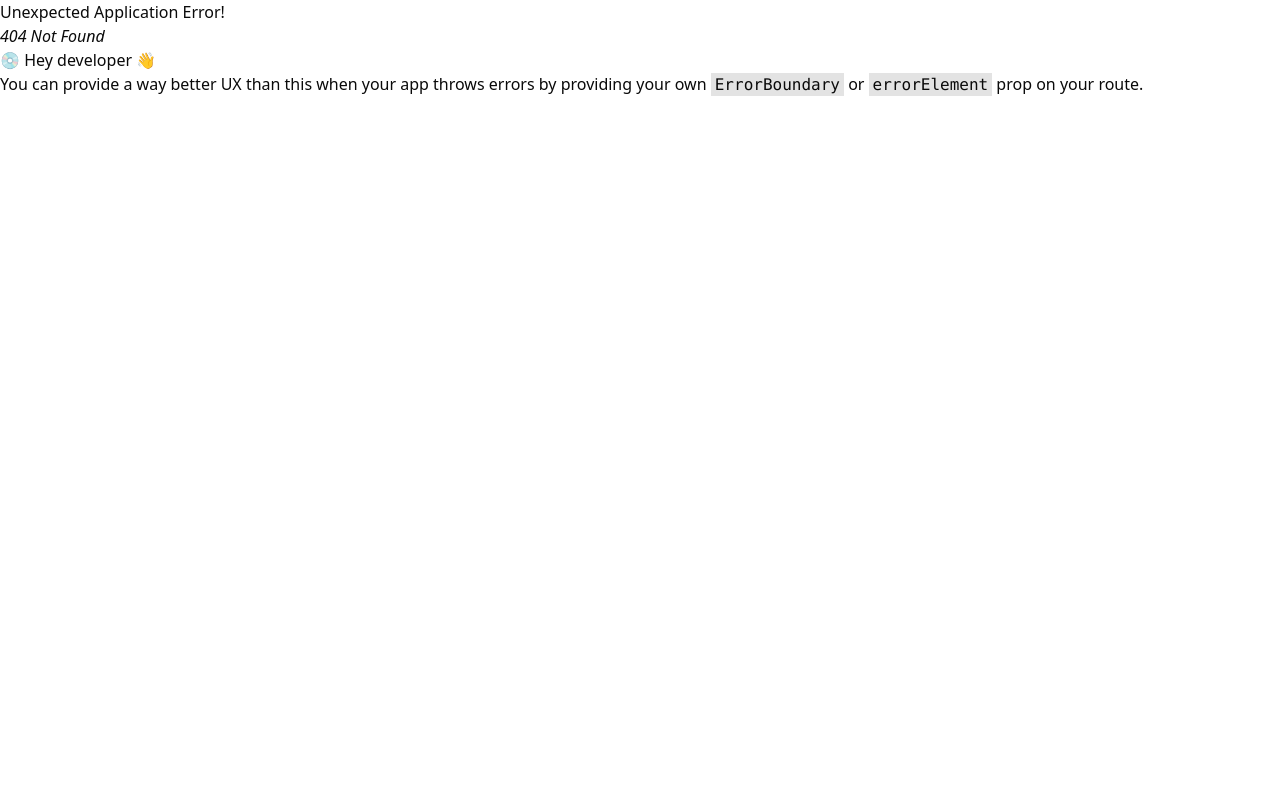
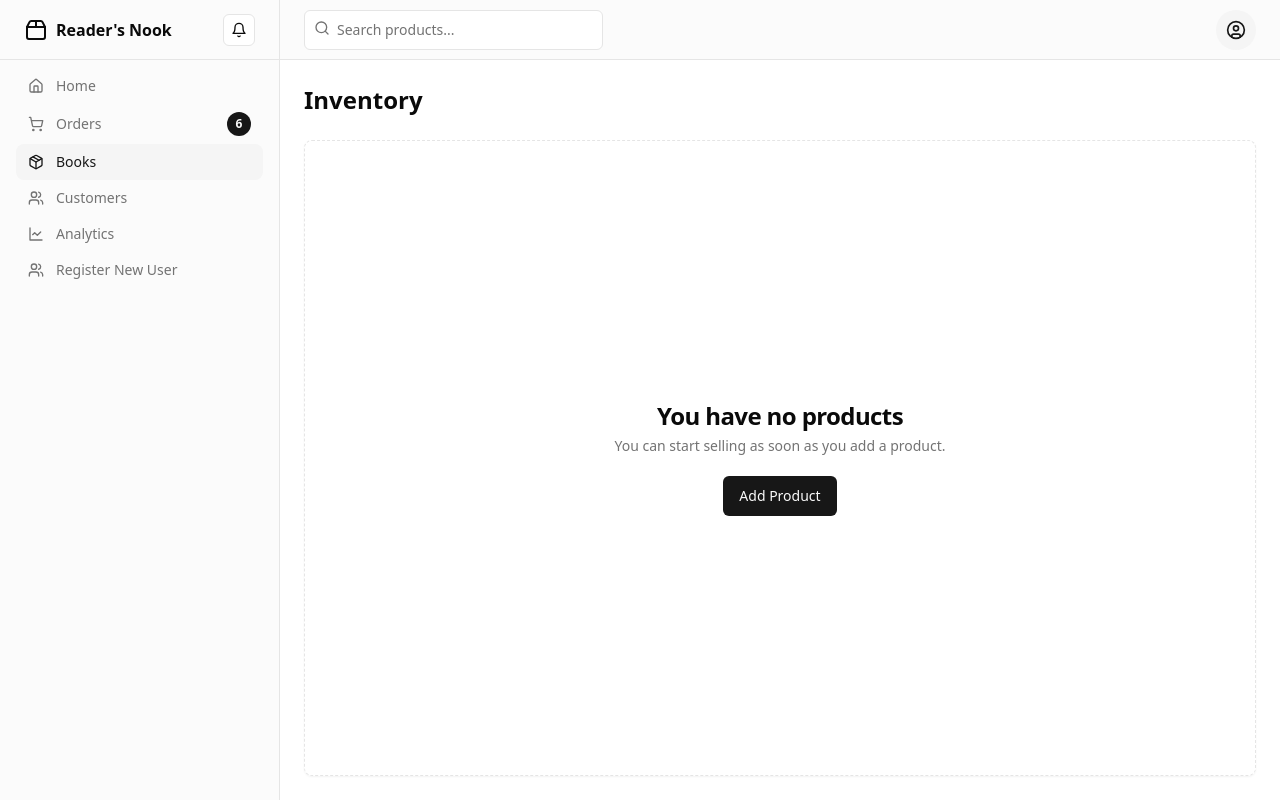
Before and after one commit to Sandorcleagne/e-lib-crm, a React (Vite) app: page /dashboard/books in a window 1280 px wide. Before the commit this address had no page. Built offline with nearby package versions, Linux system fonts and the light colour scheme.

Commit message:
add tanstack query and axios

```diff
--- a/package.json
+++ b/package.json
@@ -14,6 +14,8 @@
     "@radix-ui/react-dropdown-menu": "^2.1.1",
     "@radix-ui/react-label": "^2.1.0",
     "@radix-ui/react-slot": "^1.1.0",
+    "@tanstack/react-query": "^5.49.2",
+    "axios": "^1.7.2",
     "class-variance-authority": "^0.7.0",
     "clsx": "^2.1.1",
     "localforage": "^1.10.0",
@@ -27,6 +29,7 @@
     "tailwindcss-animate": "^1.0.7"
   },
   "devDependencies": {
+    "@types/axios": "^0.14.0",
     "@types/node": "^20.14.8",
     "@types/react": "^18.3.3",
     "@types/react-dom": "^18.3.0",
--- a/src/pages/HomePage.tsx
+++ b/src/layout/DashboardLayout.tsx
@@ -22,8 +22,11 @@ import {
 } from "@/components/ui/dropdown-menu";
 import { Input } from "@/components/ui/input";
 import { Sheet, SheetContent, SheetTrigger } from "@/components/ui/sheet";
-import { Link } from "react-router-dom";
-const HomePage = () => {
+import { Link, Outlet, useLocation } from "react-router-dom";
+
+const DashboardLayout = () => {
+  const location = useLocation();
+  const currentRouteName = location?.pathname;
   return (
     <div className="grid min-h-screen w-full md:grid-cols-[220px_1fr] lg:grid-cols-[280px_1fr]">
       <div className="hidden border-r bg-muted/40 md:block">
@@ -31,7 +34,7 @@ const HomePage = () => {
           <div className="flex h-14 items-center border-b px-4 lg:h-[60px] lg:px-6">
             <Link to={"/"} className="flex items-center gap-2 font-semibold">
               <Package2 className="h-6 w-6" />
-              <span className="">Acme Inc</span>
+              <span className="">Reader's Nook</span>
             </Link>
             <Button variant="outline" size="icon" className="ml-auto h-8 w-8">
               <Bell className="h-4 w-4" />
@@ -41,15 +44,23 @@ const HomePage = () => {
           <div className="flex-1">
             <nav className="grid items-start px-2 text-sm font-medium lg:px-4">
               <Link
-                to={"#"}
-                className="flex items-center gap-3 rounded-lg px-3 py-2 text-muted-foreground transition-all hover:text-primary"
+                to={"/dashboard/home"}
+                className={
+                  currentRouteName === "/dashboard/home"
+                    ? "flex items-center gap-3 rounded-lg bg-muted px-3 py-2 text-primary transition-all hover:text-primary"
+                    : "flex items-center gap-3 rounded-lg px-3 py-2 text-muted-foreground transition-all hover:text-primary"
+                }
               >
                 <Home className="h-4 w-4" />
-                Dashboard
+                Home
               </Link>
               <Link
-                to={"#"}
-                className="flex items-center gap-3 rounded-lg px-3 py-2 text-muted-foreground transition-all hover:text-primary"
+                to={"/dashboard/orders"}
+                className={
+                  currentRouteName === "/dashboard/orders"
+                    ? "flex items-center gap-3 rounded-lg bg-muted px-3 py-2 text-primary transition-all hover:text-primary"
+                    : "flex items-center gap-3 rounded-lg px-3 py-2 text-muted-foreground transition-all hover:text-primary"
+                }
               >
                 <ShoppingCart className="h-4 w-4" />
                 Orders
@@ -58,25 +69,48 @@ const HomePage = () => {
                 </Badge>
               </Link>
               <Link
-                to={"#"}
-                className="flex items-center gap-3 rounded-lg bg-muted px-3 py-2 text-primary transition-all hover:text-primary"
+                to={"/dashboard/books"}
+                className={
+                  currentRouteName === "/dashboard/books"
+                    ? "flex items-center gap-3 rounded-lg bg-muted px-3 py-2 text-primary transition-all hover:text-primary"
+                    : "flex items-center gap-3 rounded-lg px-3 py-2 text-muted-foreground transition-all hover:text-primary"
+                }
               >
                 <Package className="h-4 w-4" />
-                Products{" "}
+                Books{" "}
               </Link>
               <Link
-                to={"#"}
-                className="flex items-center gap-3 rounded-lg px-3 py-2 text-muted-foreground transition-all hover:text-primary"
+                to={"/dashboard/customers"}
+                className={
+                  currentRouteName === "/dashboard/customers"
+                    ? "flex items-center gap-3 rounded-lg bg-muted px-3 py-2 text-primary transition-all hover:text-primary"
+                    : "flex items-center gap-3 rounded-lg px-3 py-2 text-muted-foreground transition-all hover:text-primary"
+                }
               >
                 <Users className="h-4 w-4" />
                 Customers
               </Link>
               <Link
-                to={"#"}
-                className="flex items-center gap-3 rounded-lg px-3 py-2 text-muted-foreground transition-all hover:text-primary"
+                to={"/dashboard/analytics"}
+                className={
+                  currentRouteName === "/dashboard/analytics"
+                    ? "flex items-center gap-3 rounded-lg bg-muted px-3 py-2 text-primary transition-all hover:text-primary"
+                    : "flex items-center gap-3 rounded-lg px-3 py-2 text-muted-foreground transition-all hover:text-primary"
+                }
               >
                 <LineChart className="h-4 w-4" />
                 Analytics
+              </Link>
+              <Link
+                to={"/dashboard/register"}
+                className={
+                  currentRouteName === "/dashboard/register"
+                    ? "flex items-center gap-3 rounded-lg bg-muted px-3 py-2 text-primary transition-all hover:text-primary"
+                    : "flex items-center gap-3 rounded-lg px-3 py-2 text-muted-foreground transition-all hover:text-primary"
+                }
+              >
+                <Users className="h-4 w-4" />
+                Register New User
               </Link>
             </nav>
           </div>
@@ -175,27 +209,11 @@ const HomePage = () => {
           </DropdownMenu>
         </header>
         <main className="flex flex-1 flex-col gap-4 p-4 lg:gap-6 lg:p-6">
-          <div className="flex items-center">
-            <h1 className="text-lg font-semibold md:text-2xl">Inventory</h1>
-          </div>
-          <div
-            className="flex flex-1 items-center justify-center rounded-lg border border-dashed shadow-sm"
-            x-chunk="dashboard-02-chunk-1"
-          >
-            <div className="flex flex-col items-center gap-1 text-center">
-              <h3 className="text-2xl font-bold tracking-tight">
-                You have no products
-              </h3>
-              <p className="text-sm text-muted-foreground">
-                You can start selling as soon as you add a product.
-              </p>
-              <Button className="mt-4">Add Product</Button>
-            </div>
-          </div>
+          <Outlet />
         </main>
       </div>
     </div>
   );
 };
 
-export default HomePage;
+export default DashboardLayout;
--- a/src/main.tsx
+++ b/src/main.tsx
@@ -3,8 +3,12 @@ import ReactDOM from "react-dom/client";
 import "./index.css";
 import { RouterProvider } from "react-router-dom";
 import { router } from "./router.tsx";
+import { QueryClient, QueryClientProvider } from "@tanstack/react-query";
+const queryClient = new QueryClient();
 ReactDOM.createRoot(document.getElementById("root")!).render(
   <React.StrictMode>
-    <RouterProvider router={router} />
+    <QueryClientProvider client={queryClient}>
+      <RouterProvider router={router} />
+    </QueryClientProvider>
   </React.StrictMode>
 );
--- /dev/null
+++ b/src/pages/BooksPage.tsx
@@ -0,0 +1,27 @@
+import { Button } from "@/components/ui/button";
+
+const BooksPage = () => {
+  return (
+    <>
+      <div className="flex items-center">
+        <h1 className="text-lg font-semibold md:text-2xl">Inventory</h1>
+      </div>
+      <div
+        className="flex flex-1 items-center justify-center rounded-lg border border-dashed shadow-sm"
+        x-chunk="dashboard-02-chunk-1"
+      >
+        <div className="flex flex-col items-center gap-1 text-center">
+          <h3 className="text-2xl font-bold tracking-tight">
+            You have no products
+          </h3>
+          <p className="text-sm text-muted-foreground">
+            You can start selling as soon as you add a product.
+          </p>
+          <Button className="mt-4">Add Product</Button>
+        </div>
+      </div>
+    </>
+  );
+};
+
+export default BooksPage;
--- a/src/pages/Register.tsx
+++ b/src/pages/Register.tsx
@@ -11,7 +11,7 @@ import { Label } from "@/components/ui/label";
 import { Link } from "react-router-dom";
 const RegisterPage = () => {
   return (
-    <section className="flex justify-center items-center h-screen">
+    <section className="flex justify-center items-center">
       {" "}
       <Card className="w-full max-w-sm">
         <CardHeader>
--- a/src/pages/login.tsx
+++ b/src/pages/login.tsx
@@ -9,8 +9,27 @@ import {
 } from "@/components/ui/card";
 import { Input } from "@/components/ui/input";
 import { Label } from "@/components/ui/label";
-import { Link } from "react-router-dom";
+import { useRef, useState } from "react";
+import { loginValidations } from "../utils/validationFunctions";
+import { ValidationErrorState } from "../types";
 const LoginPage = () => {
+  const emailRef = useRef<HTMLInputElement>(null);
+  const passwordRef = useRef<HTMLInputElement>(null);
+  const [validationError, setValidationError] = useState<ValidationErrorState>({
+    emailErrorMsg: "",
+    passwordErrorMsg: "",
+  });
+  console.log("validationError", validationError);
+  const handleSubmit: React.FormEventHandler<HTMLFormElement> = (e) => {
+    e.preventDefault();
+    const email = emailRef?.current?.value;
+    const password = passwordRef?.current?.value;
+    console.log(email);
+    console.log(password);
+    if (email === "" && password === "") {
+      loginValidations(email, password, setValidationError);
+    }
+  };
   return (
     <section className="flex justify-center items-center h-screen">
       <Card className="w-full max-w-sm">
@@ -20,32 +39,36 @@ const LoginPage = () => {
             Enter your email below to login to your account.
           </CardDescription>
         </CardHeader>
+        <form onSubmit={handleSubmit}>
           <CardContent className="grid gap-4">
             <div className="grid gap-2">
               <Label htmlFor="email">Email</Label>
               <Input
+                ref={emailRef}
                 id="email"
                 type="email"
                 placeholder="m@example.com"
-              required
               />
+              <p className="text-red-600 text-xs">
+                {validationError?.emailErrorMsg}
+              </p>
             </div>
             <div className="grid gap-2">
               <Label htmlFor="password">Password</Label>
-            <Input id="password" type="password" required />
+              <Input id="password" type="password" ref={passwordRef} />
+              <p className="text-red-600 text-xs">
+                {validationError?.passwordErrorMsg}
+              </p>
             </div>
           </CardContent>
           <CardFooter>
             <div className="w-full">
-            <Button className="w-full">Sign in</Button>
-            <div className="text-center text-sm">
-              Don&apos;t have an account?{" "}
-              <Link to={"/register"} className="underline">
-                Sign up
-              </Link>
-            </div>
+              <Button className="w-full" type={"submit"}>
+                Sign in
+              </Button>
             </div>
           </CardFooter>
+        </form>
       </Card>
     </section>
   );
--- /dev/null
+++ b/src/types.ts
@@ -0,0 +1,4 @@
+export interface ValidationErrorState {
+  emailErrorMsg: string;
+  passwordErrorMsg: string;
+}
--- /dev/null
+++ b/src/utils/validationFunctions.ts
@@ -0,0 +1,27 @@
+import { Dispatch, SetStateAction } from "react";
+import { ValidationErrorState } from "../types";
+
+export const loginValidations = (
+  email: string,
+  password: string,
+  setValidationError: Dispatch<SetStateAction<ValidationErrorState>>
+) => {
+  if (email?.trim() === "") {
+    setValidationError((prevState) => ({
+      ...prevState,
+      emailErrorMsg: "Email is required.",
+    }));
+  }
+  if (password?.trim() === "") {
+    setValidationError((prevState) => ({
+      ...prevState,
+      passwordErrorMsg: "Password is required.",
+    }));
+  } else {
+    setValidationError({
+      emailErrorMsg: "",
+      passwordErrorMsg: "",
+    });
+    return;
+  }
+};
```
Also changed, not shown: src/router.tsx (+9 -7 lines), 1 other file (tests, documents, lock files or other folders). Lines whose indentation alone changed are shown as unchanged.
